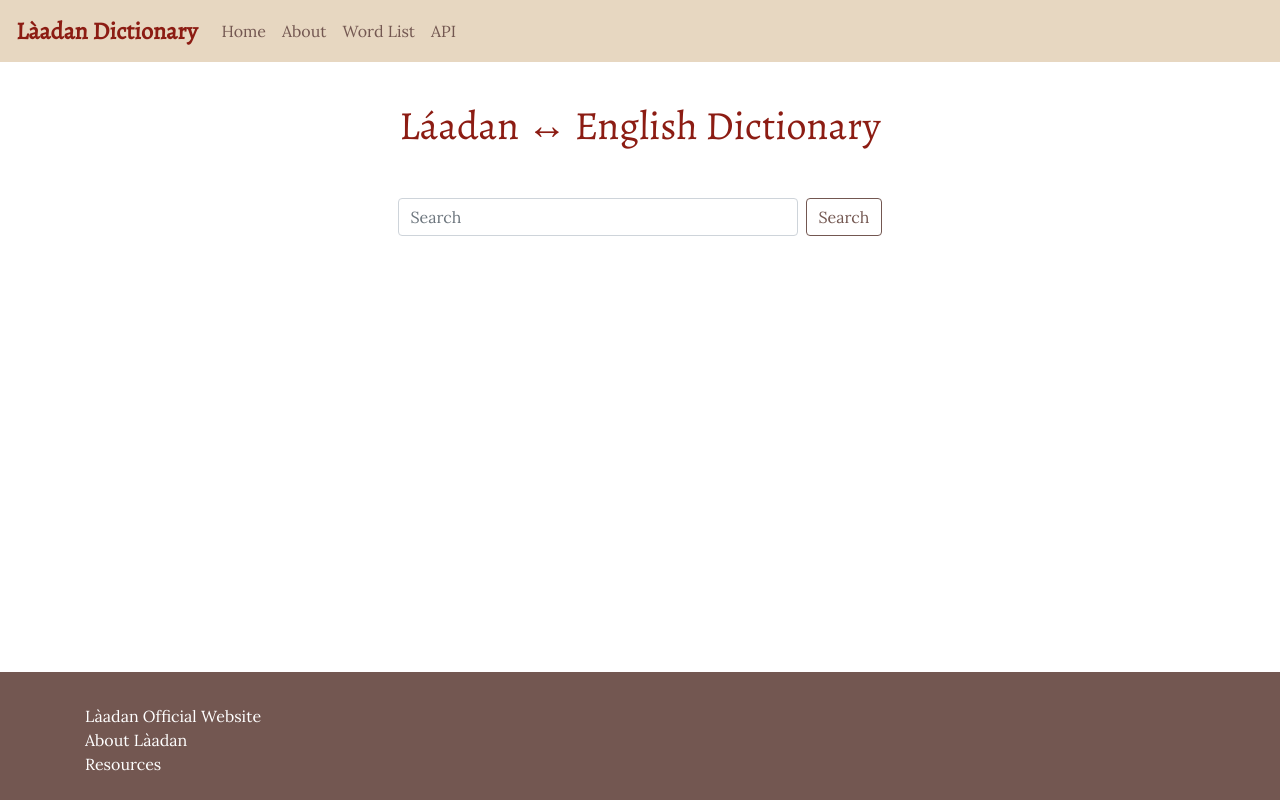
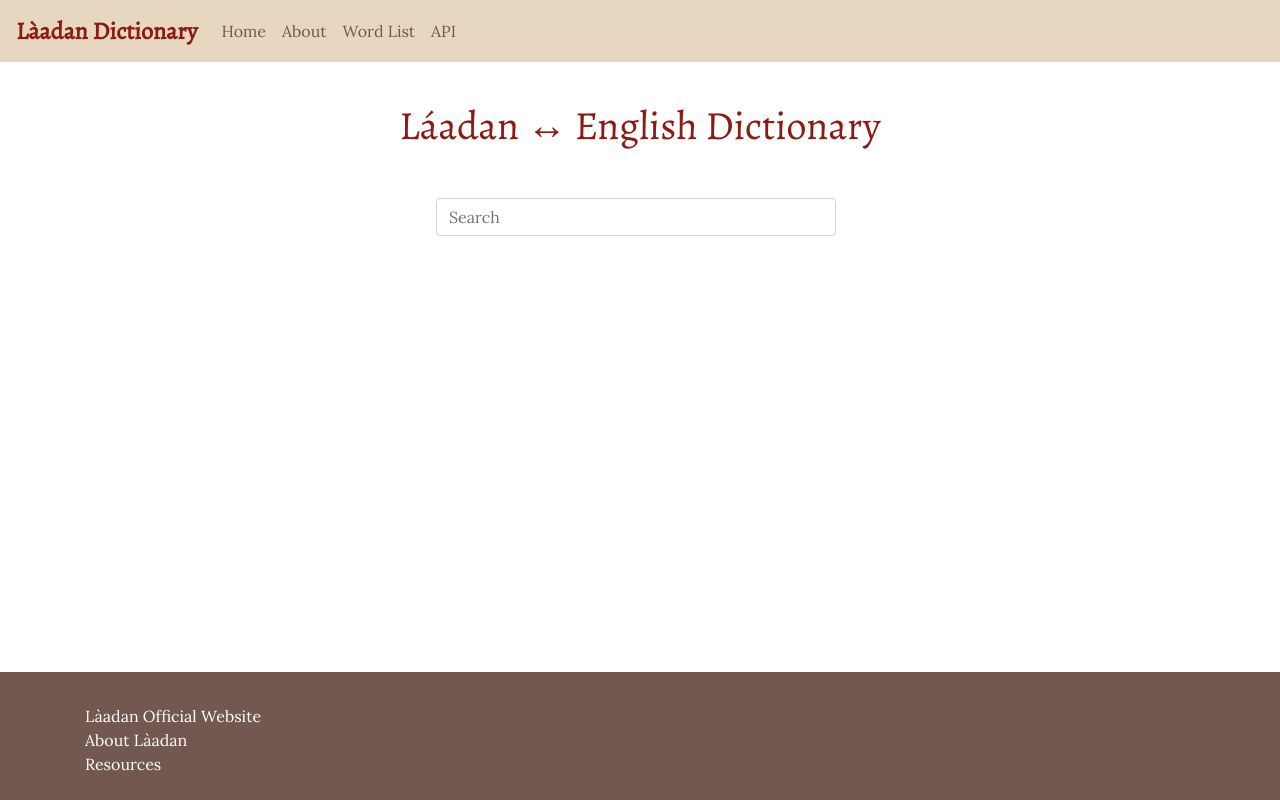
Before and after one commit to corscheid/laadan-dict, a Next.js app: page / in a window 1280 px wide. Built offline with nearby package versions, Linux system fonts and the light colour scheme.

Commit message:
Implement search feature, remove button

```diff
--- a/pages/index.tsx
+++ b/pages/index.tsx
@@ -1,26 +1,32 @@
+import { useState } from 'react'
 import Layout from '../components/Layout'
+import List from '../components/List'
+import { dictionaryData } from '../utils/dictionary'
 
-const IndexPage = () => (
+const IndexPage = () => {
+  const [text, setText] = useState("")
+
+  return (
     <Layout title="Láadan Dictionary">
       <h1 className="page-title">Láadan ↔ English Dictionary</h1>
       <div className="flex-container">
         <form className="form-inline my-2 my-lg-0 search-form">
           <input
+            id="search"
             className="form-control mr-sm-2 search-bar"
             type="search"
             placeholder="Search"
             aria-label="Search"
+            value={text}
+            onChange={(e) => { setText(e.target.value) }}
           />
-        <button
-          className="btn my-2 my-sm-0 search-btn"
-          type="submit"
-        >
-          Search
-        </button>
         </form>
-      <div className="results"></div>
+      </div>
+      <div className="results">
+        {text && <List items={dictionaryData.filter(w => (w.láadan.includes(text)) || w.english.includes(text))} />}
       </div>
     </Layout>
   )
+}
 
 export default IndexPage
```
Lines whose indentation alone changed are shown as unchanged.
